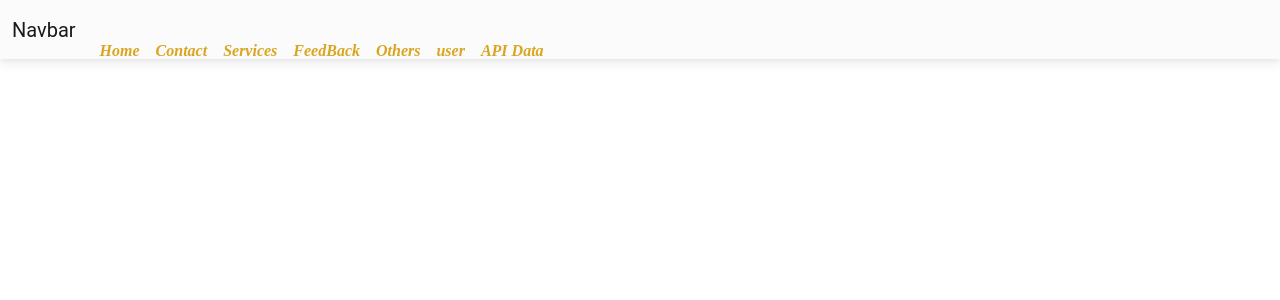
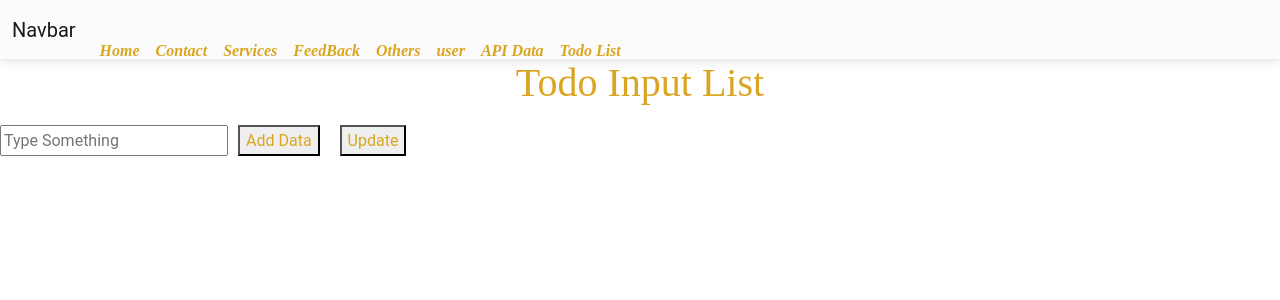
Before and after one commit to MuhammadYasin54/React-JS-Project, a React (Vite) app: page /todo in a window 1280 px wide. Shown: the top 300 px of the page. Built offline with nearby package versions, Linux system fonts and the light colour scheme.

Commit message:
Todo list

```diff
--- /dev/null
+++ b/src/Pages/todo/todo.jsx
@@ -0,0 +1,55 @@
+import React, {useState} from "react";
+
+const Todo = () =>{
+
+    const [todoInput, setTodoInput] = useState("");
+    const [todoArr, setTodoArr] =  useState([]);
+    const [editInput, setEditInput] = useState(null)
+
+    const addItem = () =>{
+        console.log(todoInput);
+        const cloneTodos = [...todoArr]
+        cloneTodos.push(todoInput);
+        setTodoArr(cloneTodos);
+        setTodoInput("")
+
+    }
+    const editText =(index)=>{
+        setTodoInput(todoArr[index])
+        setEditInput(index)
+    }
+    const updateItem = ()=>{
+        const cloneTodos =  [...todoArr]
+        cloneTodos[editInput]=todoInput;
+        setTodoArr(cloneTodos);
+        setTodoInput("")
+        setEditInput(null)
+    }
+    const deleteItem = (key) =>{
+        const cloneTodos = [...todoArr]
+        cloneTodos.splice(key, 1)
+        setTodoArr(cloneTodos);
+    }
+    return (
+        <div>
+            <h1>Todo Input List</h1>
+            <input type="text" placeholder="Type Something" value={todoInput} onChange={(e)=> setTodoInput(e.target.value)} />
+            <button onClick={addItem}>Add Data</button>
+            <button onClick={updateItem}>Update</button>
+            <ul>
+                {
+                    todoArr?.map((item, index)=>{
+                        return <li key={index}>{item}
+                        <button onClick={()=>editText(index)}>Edit</button>
+                        <button onClick={()=> deleteItem(index)}>Delete Item</button>
+                        </li>
+
+
+                    })
+                }
+            </ul>
+        </div>
+    )
+
+}
+export default Todo;
--- a/src/navbar.jsx
+++ b/src/navbar.jsx
@@ -51,6 +51,9 @@ const NavBar=()=> {
              <MDBNavbarItem>
               <MDBNavbarLink> <Link to={"/ApiData"} className='link'>API Data</Link></MDBNavbarLink>
             </MDBNavbarItem>
+             <MDBNavbarItem>
+              <MDBNavbarLink> <Link to={"/Todo"} className='link'>Todo List</Link></MDBNavbarLink>
+            </MDBNavbarItem>
 
           </MDBNavbarNav>
         </MDBCollapse>
--- a/src/routes.jsx
+++ b/src/routes.jsx
@@ -11,6 +11,7 @@ import User from "./Pages/user/user";
 import CustomUser from "./userdata";
 import ApiData from "./ApiData";
 import UserData from "./apiuserdata";
+import Todo from "./Pages/todo/todo";
 
 const AppRoutes =()=>{
 return(
@@ -25,6 +26,7 @@ return(
               <Route element={<CustomUser/>} path="/User/:uid"/>
               <Route element={<ApiData/>} path="/apiData"/>
                 <Route element={<UserData/>} path="/apidata/:uid"/>
+                 <Route element={<Todo/>} path="/todo"/>
     </Routes>
 )
 }
```
